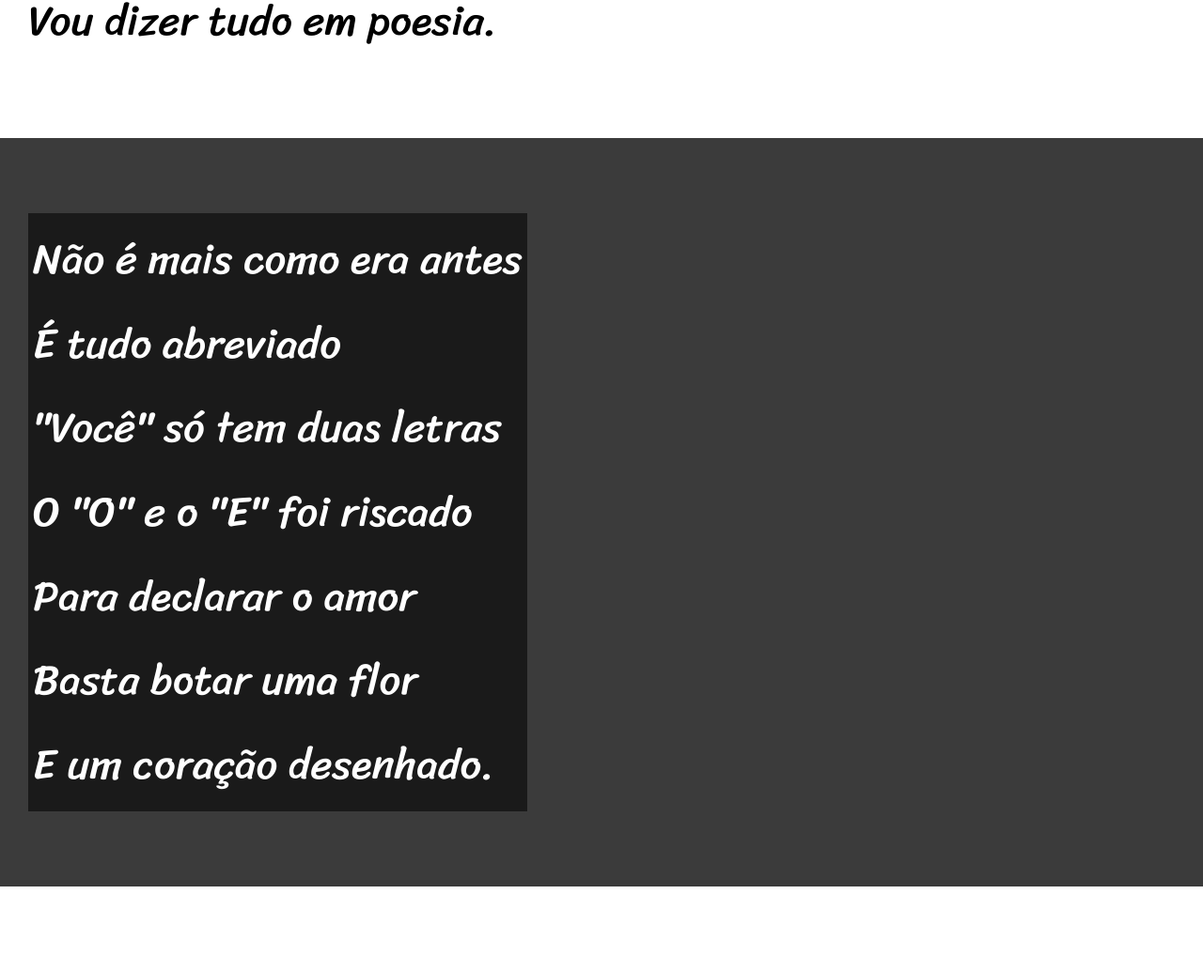
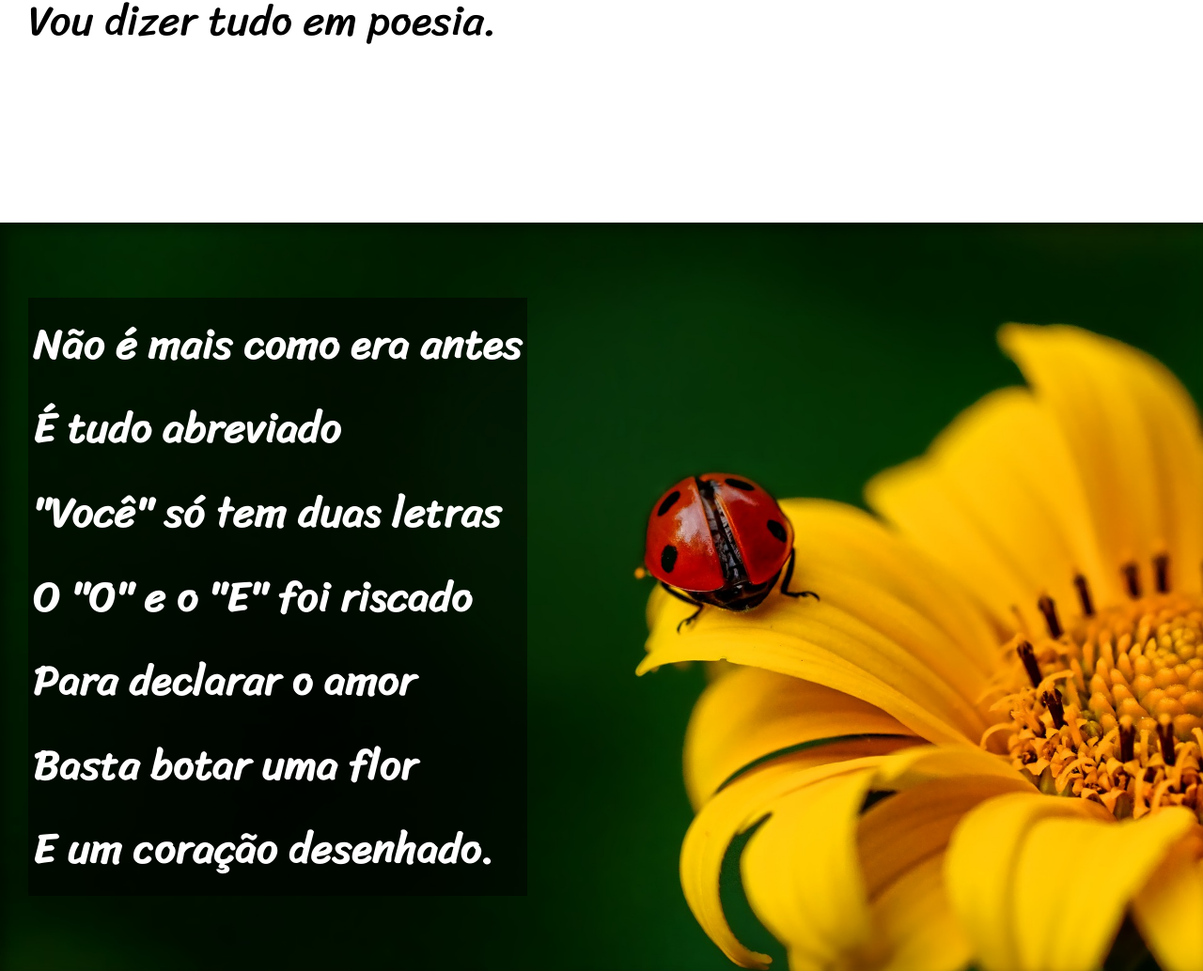
Before and after one commit to Yg0rAndrade/Html-5, a plain HTML site: page CVM2/desafio012/index.html in a window 1280 px wide. Shown: the part 900-1934 px from the top of the page at 94% size. Drawn offline with Linux system fonts and the light colour scheme.

Commit message:
terminei o projeto do cordel

```diff
--- a/CVM2/desafio012/estilo/style.css
+++ b/CVM2/desafio012/estilo/style.css
@@ -50,6 +50,10 @@ section{
     font-family: var(--font3);
     font-size: 3.5vw;
 }
+section > p {
+    padding-bottom: 2em ;
+}
+
 section.normal{
     background-color: white;
     color: black;
@@ -58,11 +62,26 @@ section.normal{
 section.imagem{
     background-color: rgb(59, 59, 59);
     color: white;
+    box-shadow: inset 6px 6px 13px 0px rgba(0, 0, 0, 0.4);
+    background-size: cover;
+    background-attachment:fixed ;
 }
+#img01{
+    background-image: url('../imagens/background001.jpg');
+    background-position: right center;
+
+}
+#img02{
+    background-image: url('../imagens/background002.jpg');
+    background-position: right center;
+
+}
+
 section.imagem > p {
 display: inline-block;
-background-color: rgba(0, 0, 0, 0.551);
+background-color: rgba(0, 0, 0, 0.5);
 padding: 5px;
+text-shadow: 1px 1px 0px;
 }
 
 
--- a/CVM2/desafio012/index.html
+++ b/CVM2/desafio012/index.html
@@ -26,7 +26,7 @@
             </p>
         </section>
 
-    <section class="imagem">
+    <section class="imagem" id="img01">
         <p>
             Não é mais como era antes <br>
             É tudo abreviado <br>
@@ -62,7 +62,7 @@
         </p>
     </section>
 
-    <section class="imagem">
+    <section class="imagem" id="img02">
         <p>
             Tenho saudade das cartas <br>
             Escritas com a própria mão <br>
```
